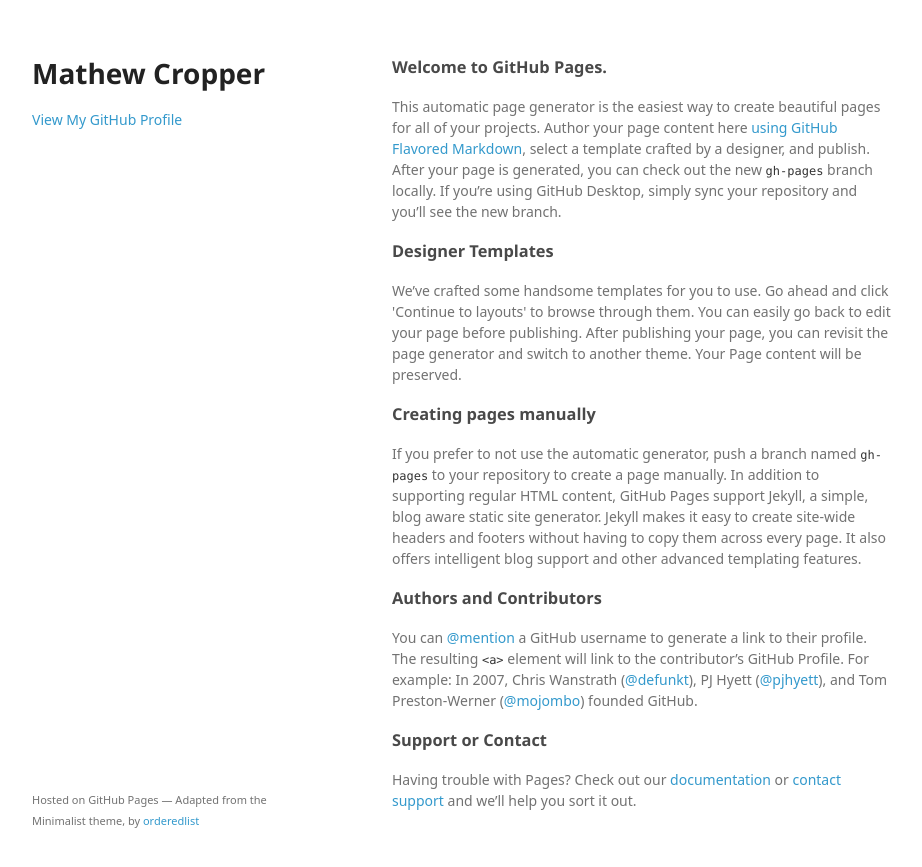
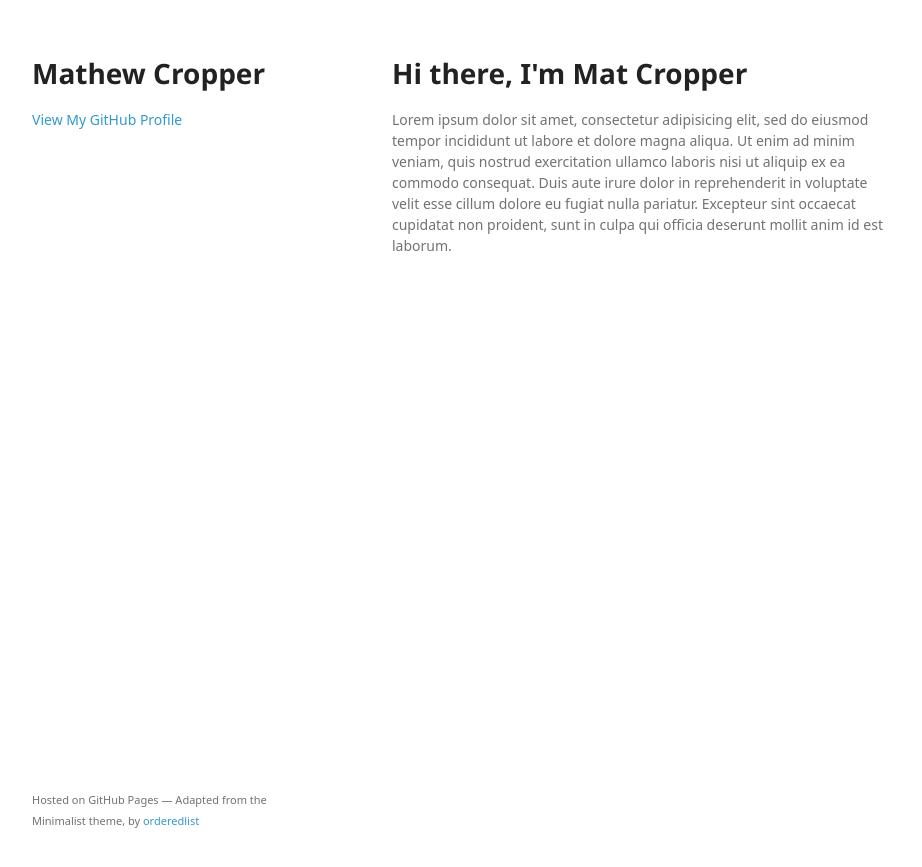
Before and after one commit to mathewcropper/mathewcropper.github.io, a Jekyll site: the page built from index.html, in a window 1280 px wide. Shown: the top 867 px of the page, without its empty margins (178-1100 px from the left). Built offline with Jekyll 4.4.1, drawn with Linux system fonts in a browser that asks for light colours; some web fonts are replaced.

Commit message:
Changed index.html to use the Jekyll default layout

```diff
--- a/index.html
+++ b/index.html
@@ -1,58 +1,8 @@
-<!doctype html>
-<html>
-  <head>
-    <meta charset="utf-8">
-    <meta http-equiv="X-UA-Compatible" content="chrome=1">
-    <title>Mathew Cropper</title>
-
-    <link rel="stylesheet" href="stylesheets/styles.css">
-    <link rel="stylesheet" href="stylesheets/github-light.css">
-    <meta name="viewport" content="width=device-width">
-    <!--[if lt IE 9]>
-    <script src="//html5shiv.googlecode.com/svn/trunk/html5.js"></script>
-    <![endif]-->
-  </head>
-  <body>
-    <div class="wrapper">
-      <header>
-        <h1>Mathew Cropper</h1>
-        <!--<p>Mat&#39;s blog</p>-->
-
-
-        <p class="view"><a href="https://github.com/mathewcropper">View My GitHub Profile</a></p>
-
-      </header>
-      <section>
-        <h3>
-<a id="welcome-to-github-pages" class="anchor" href="#welcome-to-github-pages" aria-hidden="true"><span aria-hidden="true" class="octicon octicon-link"></span></a>Welcome to GitHub Pages.</h3>
-
-<p>This automatic page generator is the easiest way to create beautiful pages for all of your projects. Author your page content here <a href="https://guides.github.com/features/mastering-markdown/">using GitHub Flavored Markdown</a>, select a template crafted by a designer, and publish. After your page is generated, you can check out the new <code>gh-pages</code> branch locally. If you’re using GitHub Desktop, simply sync your repository and you’ll see the new branch.</p>
-
-<h3>
-<a id="designer-templates" class="anchor" href="#designer-templates" aria-hidden="true"><span aria-hidden="true" class="octicon octicon-link"></span></a>Designer Templates</h3>
-
-<p>We’ve crafted some handsome templates for you to use. Go ahead and click 'Continue to layouts' to browse through them. You can easily go back to edit your page before publishing. After publishing your page, you can revisit the page generator and switch to another theme. Your Page content will be preserved.</p>
-
-<h3>
-<a id="creating-pages-manually" class="anchor" href="#creating-pages-manually" aria-hidden="true"><span aria-hidden="true" class="octicon octicon-link"></span></a>Creating pages manually</h3>
-
-<p>If you prefer to not use the automatic generator, push a branch named <code>gh-pages</code> to your repository to create a page manually. In addition to supporting regular HTML content, GitHub Pages support Jekyll, a simple, blog aware static site generator. Jekyll makes it easy to create site-wide headers and footers without having to copy them across every page. It also offers intelligent blog support and other advanced templating features.</p>
-
-<h3>
-<a id="authors-and-contributors" class="anchor" href="#authors-and-contributors" aria-hidden="true"><span aria-hidden="true" class="octicon octicon-link"></span></a>Authors and Contributors</h3>
-
-<p>You can <a href="https://help.github.com/articles/basic-writing-and-formatting-syntax/#mentioning-users-and-teams" class="user-mention">@mention</a> a GitHub username to generate a link to their profile. The resulting <code>&lt;a&gt;</code> element will link to the contributor’s GitHub Profile. For example: In 2007, Chris Wanstrath (<a href="https://github.com/defunkt" class="user-mention">@defunkt</a>), PJ Hyett (<a href="https://github.com/pjhyett" class="user-mention">@pjhyett</a>), and Tom Preston-Werner (<a href="https://github.com/mojombo" class="user-mention">@mojombo</a>) founded GitHub.</p>
-
-<h3>
-<a id="support-or-contact" class="anchor" href="#support-or-contact" aria-hidden="true"><span aria-hidden="true" class="octicon octicon-link"></span></a>Support or Contact</h3>
-
-<p>Having trouble with Pages? Check out our <a href="https://help.github.com/pages">documentation</a> or <a href="https://github.com/contact">contact support</a> and we’ll help you sort it out.</p>
-      </section>
-      <footer>
-        <p><small>Hosted on GitHub Pages &mdash; Adapted from the Minimalist theme, by <a href="https://github.com/orderedlist">orderedlist</a></small></p>
-      </footer>
-    </div>
-    <script src="javascripts/scale.fix.js"></script>
-
-  </body>
-</html>
+---
+layout: default
+title: Mathew Cropper
+---
+<div class="blurb">
+	<h1>Hi there, I'm Mat Cropper</h1>
+	<p>Lorem ipsum dolor sit amet, consectetur adipisicing elit, sed do eiusmod tempor incididunt ut labore et dolore magna aliqua. Ut enim ad minim veniam, quis nostrud exercitation ullamco laboris nisi ut aliquip ex ea commodo consequat. Duis aute irure dolor in reprehenderit in voluptate velit esse cillum dolore eu fugiat nulla pariatur. Excepteur sint occaecat cupidatat non proident, sunt in culpa qui officia deserunt mollit anim id est laborum.</p>
+</div><!-- /.blurb -->
```
